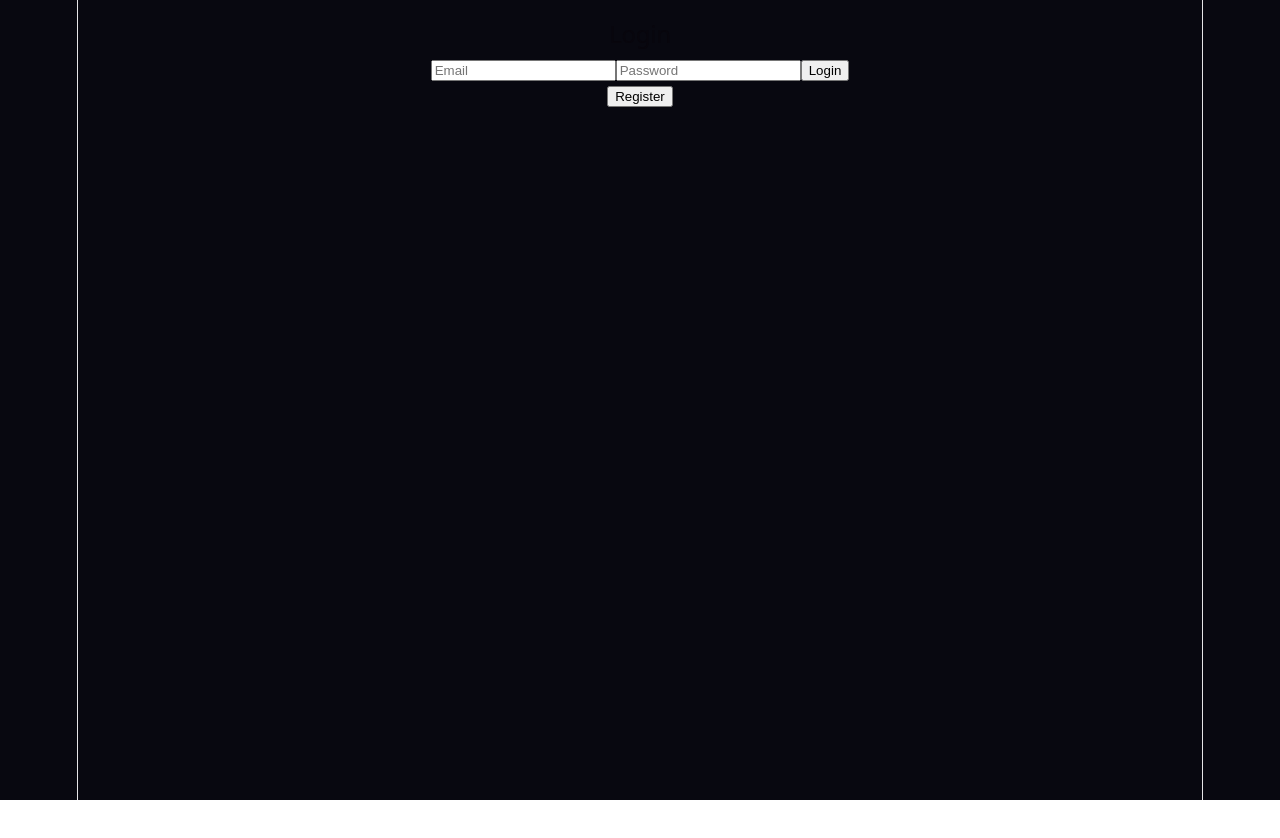
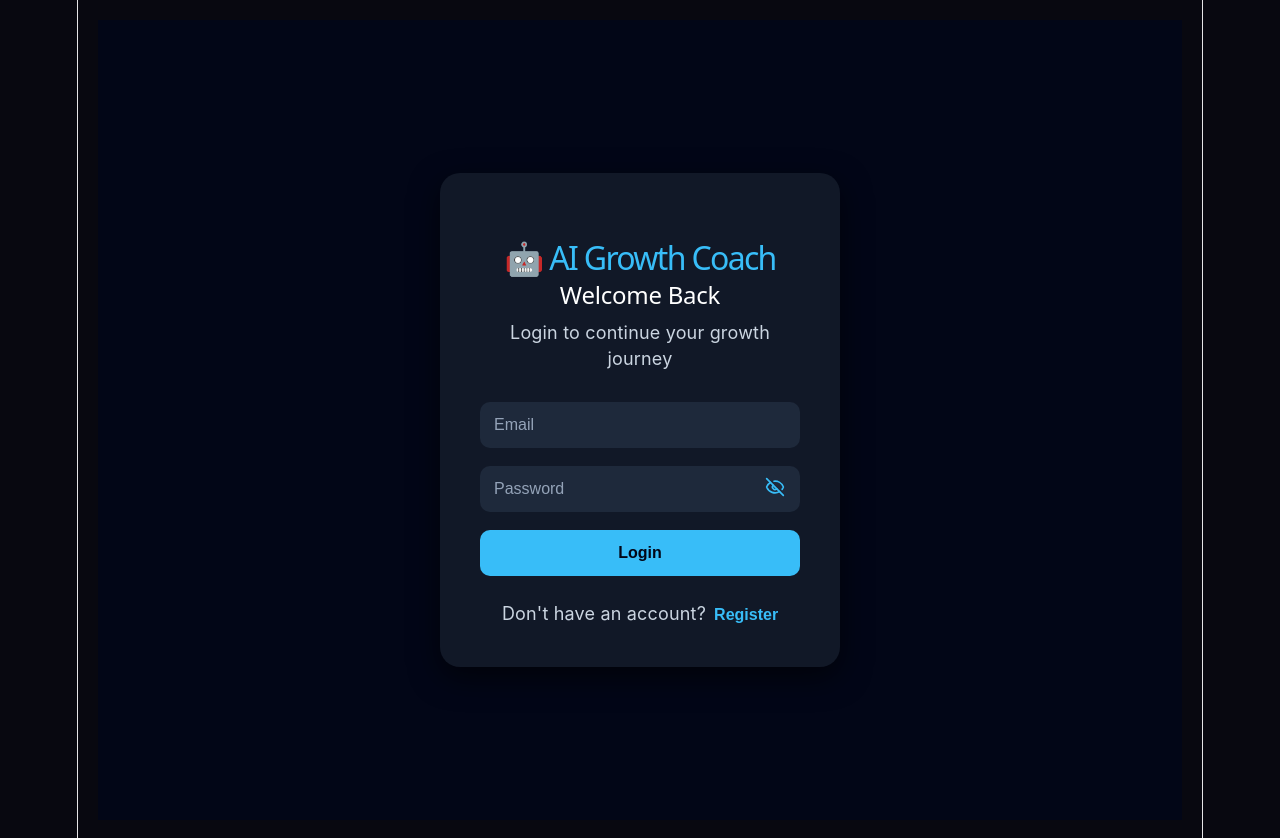
Before and after one commit to ACM-CodeHub/ai-growth-coach, a React (Vite) app in the folder ai-growth-coach-frontend/: page /login in a window 1280 px wide. Before the commit the page ends 800 px from the top, so only its background shows below. Built offline with nearby package versions, Linux system fonts and the light colour scheme.

Commit message:
feat: Improve authentication UI with password visibility and loading states

```diff
--- a/ai-growth-coach-frontend/src/App.css
+++ b/ai-growth-coach-frontend/src/App.css
@@ -280,3 +280,146 @@ padding-top:80px;
 }
 
 }
+
+/* ===== Authentication Pages ===== */
+
+.auth-container{
+min-height:100vh;
+display:flex;
+justify-content:center;
+align-items:center;
+background:#020617;
+}
+
+.auth-card{
+width:400px;
+background:#111827;
+padding:40px;
+border-radius:20px;
+box-shadow:0 10px 30px rgba(0,0,0,0.6);
+text-align:center;
+}
+
+.auth-card h1{
+font-size:32px;
+color:#38bdf8;
+margin-bottom:10px;
+}
+
+.auth-card h2{
+color:white;
+margin-bottom:10px;
+}
+
+.auth-subtitle{
+color:#cbd5e1;
+margin-bottom:30px;
+}
+
+.auth-card form{
+display:flex;
+flex-direction:column;
+gap:18px;
+}
+
+.auth-card input{
+padding:14px;
+border-radius:10px;
+border:none;
+background:#1e293b;
+color:white;
+font-size:16px;
+outline:none;
+}
+
+.auth-card input::placeholder{
+color:#94a3b8;
+}
+
+.auth-card input:focus{
+border:2px solid #38bdf8;
+}
+
+.auth-card button{
+background:#38bdf8;
+color:#020617;
+border:none;
+padding:14px;
+border-radius:10px;
+font-size:16px;
+font-weight:bold;
+cursor:pointer;
+transition:0.3s;
+}
+
+.auth-card button:hover{
+background:#0ea5e9;
+transform:translateY(-2px);
+}
+
+.auth-link{
+margin-top:25px;
+color:#cbd5e1;
+}
+
+.auth-link button{
+background:none;
+color:#38bdf8;
+padding:0;
+margin-left:8px;
+}
+
+/* Password Field */
+
+.password-box{
+position:relative;
+display:flex;
+align-items:center;
+}
+
+.password-box input{
+width:100%;
+}
+
+.password-box button{
+position:absolute;
+right:10px;
+background:none;
+color:#38bdf8;
+padding:5px;
+}
+
+.password-box svg{
+width:20px;
+}
+
+/* Loading Animation */
+
+.spin{
+animation:spin 1s linear infinite;
+}
+
+@keyframes spin{
+from{
+transform:rotate(0deg);
+}
+to{
+transform:rotate(360deg);
+}
+}
+
+/* Error Message */
+
+.error-message{
+background:#7f1d1d;
+color:#fecaca;
+padding:10px;
+border-radius:8px;
+margin-bottom:15px;
+font-size:14px;
+}
+
+button:disabled{
+opacity:0.6;
+cursor:not-allowed;
+}
--- a/ai-growth-coach-frontend/src/pages/Login.jsx
+++ b/ai-growth-coach-frontend/src/pages/Login.jsx
@@ -1,16 +1,28 @@
-import {useState} from "react";
+import { useState } from "react";
 import API from "../services/api";
-import {useNavigate} from "react-router-dom";
+import { useNavigate } from "react-router-dom";
+import { Eye, EyeOff, LoaderCircle } from "lucide-react";
+import "../App.css";
 
 function Login(){
+
 const navigate = useNavigate();
+const [showPassword,setShowPassword] = useState(false);
+const [loading,setLoading] = useState(false);
+const [error,setError] = useState("");
 const [email,setEmail] = useState("");
 const [password,setPassword] = useState("");
+
 const handleLogin = async(e)=>{
 
 e.preventDefault();
 
+setLoading(true);
+setError("");
+
 try{
+setLoading(true);
+
 const response = await API.post(
 "/auth/login",
 {
@@ -25,21 +37,36 @@ JSON.stringify(response.data.user)
 );
 
 navigate("/dashboard");
+
 }
+
 catch(error){
-
 console.log(error.response.data);
 alert(error.response.data.detail);
-
+}
+finally{
+setLoading(false);
 }
 
 };
 
 return(
 
-<div>
+<div className="auth-container">
 
-<h2>Login</h2>
+<div className="auth-card">
+
+<h1>
+🤖 AI Growth Coach
+</h1>
+
+<h2>
+Welcome Back
+</h2>
+
+<p className="auth-subtitle">
+Login to continue your growth journey
+</p>
 
 <form onSubmit={handleLogin}>
 
@@ -48,29 +75,87 @@ type="email"
 placeholder="Email"
 value={email}
 onChange={(e)=>setEmail(e.target.value)}
+required
 />
 
+<div className="password-box">
+
 <input
-type="password"
+type={showPassword ? "text" : "password"}
 placeholder="Password"
 value={password}
 onChange={(e)=>setPassword(e.target.value)}
+required
 />
 
-<button type="submit">
-Login
+<button
+type="button"
+onClick={()=>setShowPassword(!showPassword)}
+>
+
+{
+showPassword ?
+
+<Eye/>
+
+:
+
+<EyeOff/>
+
+}
+
+</button>
+
+</div>
+
+<button type="submit" disabled={loading}>
+
+{
+loading ?
+
+<LoaderCircle className="spin"/>
+
+:
+
+"Login"
+
+}
+
 </button>
 
 </form>
 
-<button onClick={()=>navigate("/register")}>
+<p className="auth-link">
+
+Don't have an account?
+
+<button
+onClick={()=>navigate("/register")}
+>
+
 Register
+
 </button>
+
+{
+error &&
+
+<p className="error-message">
+{error}
+</p>
+
+}
+
+</p>
+
+</div>
 
 </div>
 
 )
 
+
 }
 
+
 export default Login;
--- a/ai-growth-coach-frontend/src/pages/Register.jsx
+++ b/ai-growth-coach-frontend/src/pages/Register.jsx
@@ -1,14 +1,20 @@
 import { useState } from "react";
 import { useNavigate } from "react-router-dom";
 import API from "../services/api";
+import "../App.css";
+import { Eye, EyeOff, LoaderCircle } from "lucide-react";
 
-function Register() {
+function Register(){
+
 const navigate = useNavigate();
+const [showPassword,setShowPassword]=useState(false);
+const [loading,setLoading]=useState(false);
+const [error,setError]=useState("");
 
-    const [formData, setFormData] = useState({
-        name: "",
-        email: "",
-        password: "",
+const [formData,setFormData] = useState({
+name:"",
+email:"",
+password:""
 });
 
 const handleChange = (e) => {
@@ -18,81 +24,144 @@ function Register() {
     });
 };
 
-    const handleRegister = async (e) => {
+const handleRegister = async(e)=>{
+
 e.preventDefault();
 
-        try {
-            const response = await API.post("/auth/register", formData);
+setLoading(true);
+setError("");
 
-            console.log("Registration response:", response.data);
+try{
 
-            alert("Registration successful!");
+    setLoading(true);
+
+await API.post(
+"/auth/register",
+formData
+);
 
 navigate("/login");
-        } catch (error) {
-            console.error("Registration error:", error);
+
+}
+
+catch(error){
 
 alert(
 error.response?.data?.detail ||
-                "Registration failed. Please try again."
+"Registration failed"
 );
+
 }
+finally{
+
+setLoading(false);
+
+}
+
 };
 
-    return (
-        <div>
-            <h1>Create Account</h1>
+return(
+
+<div className="auth-container">
+<div className="auth-card">
+
+<h1>
+🚀 Create Account
+</h1>
+
+<p className="auth-subtitle">
+Start your AI growth journey
+</p>
 
 <form onSubmit={handleRegister}>
-                <div>
-                    <label>Name</label>
+
 <input
 type="text"
 name="name"
+placeholder="Full Name"
 value={formData.name}
 onChange={handleChange}
-                        placeholder="Enter your name"
 required
 />
-                </div>
 
-                <div>
-                    <label>Email</label>
 <input
 type="email"
 name="email"
+placeholder="Email"
 value={formData.email}
 onChange={handleChange}
-                        placeholder="Enter your email"
 required
 />
+
+<div className="password-box">
+
+<input
+type={showPassword ? "text":"password"}
+name="password"
+placeholder="Password"
+value={formData.password}
+onChange={handleChange}
+required
+/>
+
+<button
+type="button"
+onClick={()=>setShowPassword(!showPassword)}
+>
+
+{
+showPassword ?
+
+<Eye/>
+
+:
+
+<EyeOff/>
+
+}
+
+</button>
+
 </div>
 
-                <div>
-                    <label>Password</label>
-                    <input
-                        type="password"
-                        name="password"
-                        value={formData.password}
-                        onChange={handleChange}
-                        placeholder="Enter your password"
-                        required
-                    />
+<button type="submit" disabled={loading}>
+
+{
+
+loading ?
+
+<LoaderCircle className="spin"/>
+
+:
+
+"Register"
+
+}
+
+</button>
+
+</form>
+
+<p className="auth-link">
+
+Already have an account?
+
+<button
+onClick={()=>navigate("/login")}
+>
+
+Login
+
+</button>
+
+</p>
+
 </div>
 
-                <button type="submit">
-                    Register
-                </button>
-            </form>
+</div>
 
-            <p>
-                Already have an account?{" "}
-                <button type="button" onClick={() => navigate("/login")}>
-                    Login
-                </button>
-            </p>
-        </div>
-    );
+)
+
 }
 
 export default Register;
```
Lines whose indentation alone changed are shown as unchanged.
